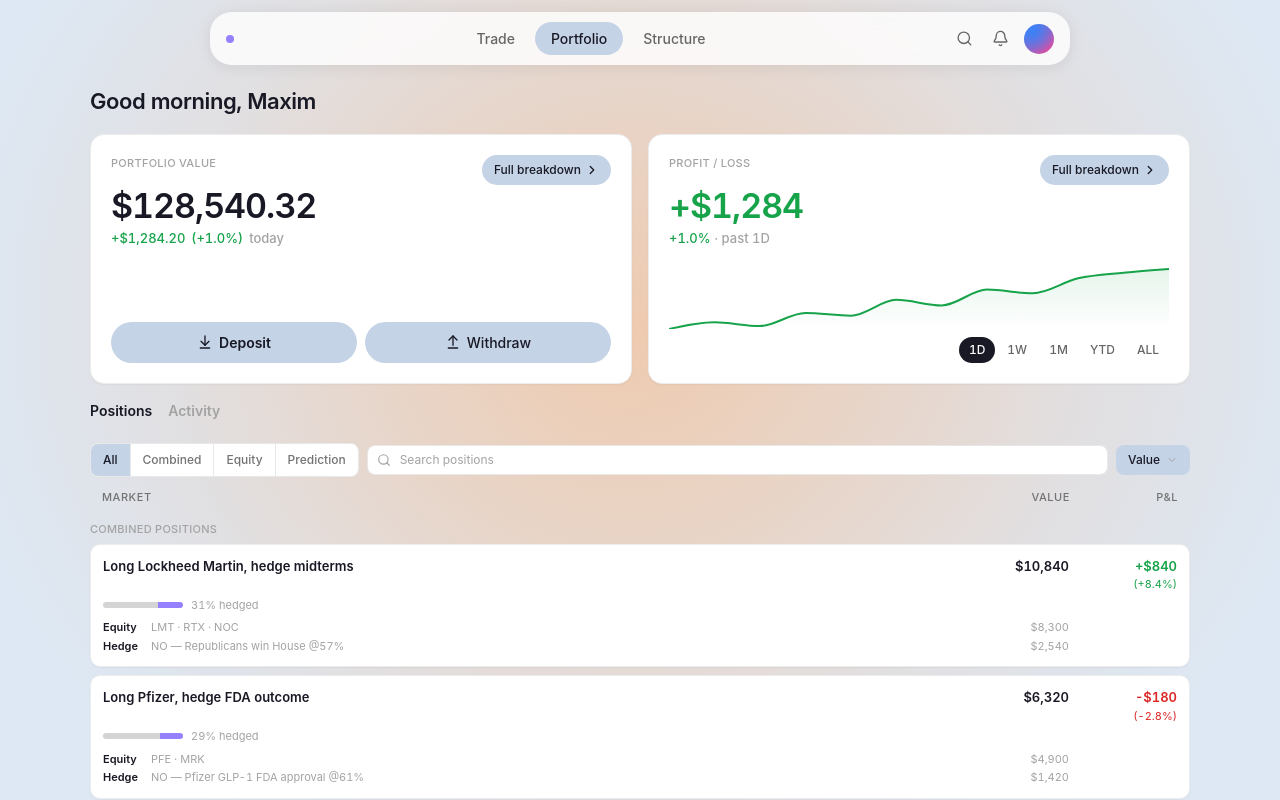
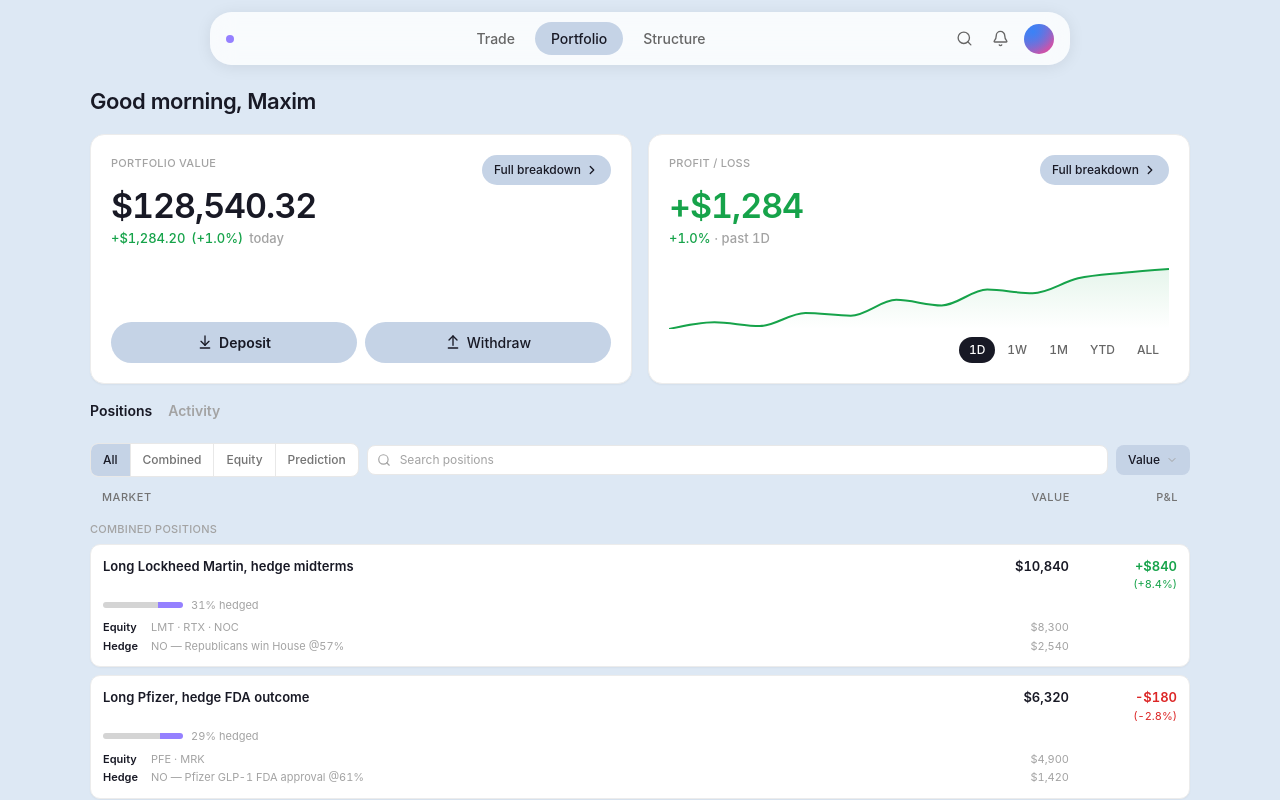
Before and after one commit to Anastasios-Vlachmpeis/hedgY, a Next.js app in the folder web/: page /dashboard in a window 1280 px wide. Shown: the top 800 px of the page. Built offline with nearby package versions, Linux system fonts and the light colour scheme; a web font is replaced by a local one.

Commit message:
style(shell): solid pastel blue #dde8f4 bg across all routes
Co-Authored-By: Claude Sonnet 4.6 <noreply@anthropic.com>

```diff
--- a/web/app/dashboard/layout.tsx
+++ b/web/app/dashboard/layout.tsx
@@ -1,16 +1,5 @@
 import { AppShell } from "@/components/ui/app-shell";
 
-/** Dashboard chrome lives here; the landing route stays clean. */
-export default function DashboardLayout({
-  children,
-}: {
-  children: React.ReactNode;
-}) {
-  return (
-    <AppShell
-      className="[background:radial-gradient(ellipse_55%_35%_at_50%_18%,rgba(255,165,100,0.38),transparent),radial-gradient(ellipse_35%_25%_at_48%_20%,rgba(255,200,140,0.22),transparent),#dde8f4]"
-    >
-      {children}
-    </AppShell>
-  );
+export default function DashboardLayout({ children }: { children: React.ReactNode }) {
+  return <AppShell>{children}</AppShell>;
 }
--- a/web/app/trade/layout.tsx
+++ b/web/app/trade/layout.tsx
@@ -1,5 +1,5 @@
 import { AppShell } from "@/components/ui/app-shell";
 
 export default function TradeLayout({ children }: { children: React.ReactNode }) {
-  return <AppShell className="[background:radial-gradient(ellipse_60%_45%_at_80%_85%,rgba(255,155,80,0.28),transparent),radial-gradient(ellipse_50%_40%_at_15%_70%,rgba(255,190,130,0.16),transparent),radial-gradient(ellipse_70%_50%_at_50%_0%,rgba(197,211,230,0.45),transparent),#dce7f3]">{children}</AppShell>;
+  return <AppShell>{children}</AppShell>;
 }
--- a/web/components/ui/app-shell.tsx
+++ b/web/components/ui/app-shell.tsx
@@ -22,7 +22,7 @@ const NAV_LINKS = [
 function AppShell({ children, className }: { children: React.ReactNode; className?: string }) {
   const pathname = usePathname();
   return (
-    <div className={cn("flex min-h-full flex-col bg-white", className)}>
+    <div className={cn("flex min-h-full flex-col bg-[#dde8f4]", className)}>
       <div className="sticky top-0 z-40 flex justify-center px-4 pt-3">
         <header className="flex w-full max-w-[860px] items-center gap-4 rounded-2xl bg-white/80 px-4 py-2.5 shadow-[0_2px_16px_rgba(0,0,0,0.08)] backdrop-blur-md">
           <Link href="/markets" className="flex items-center gap-2 shrink-0">
```
